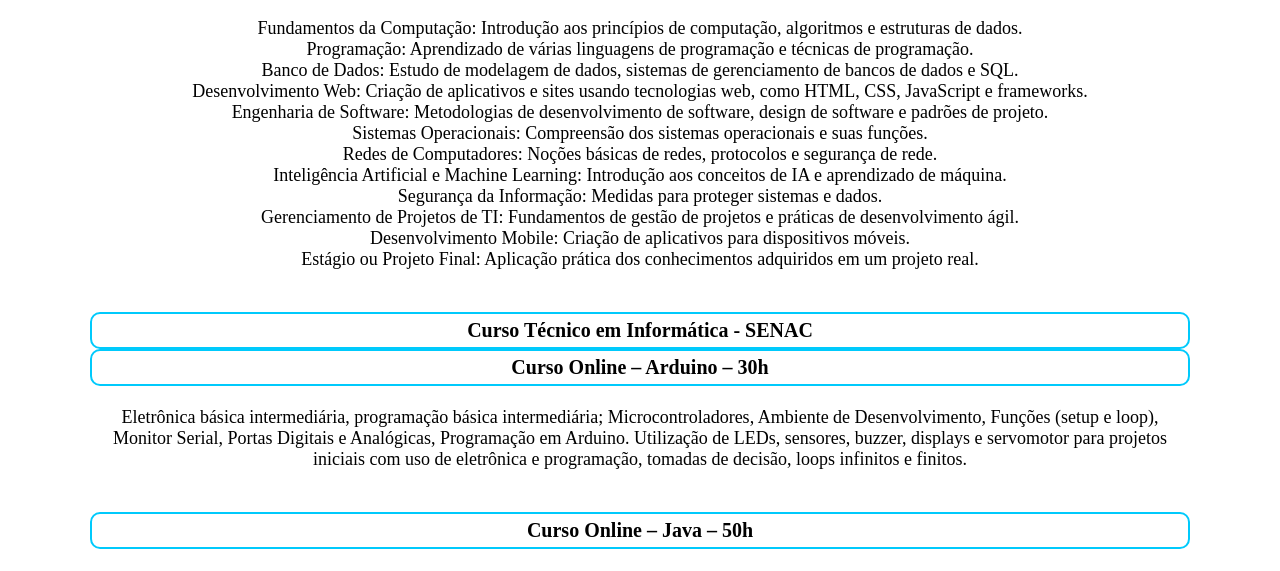
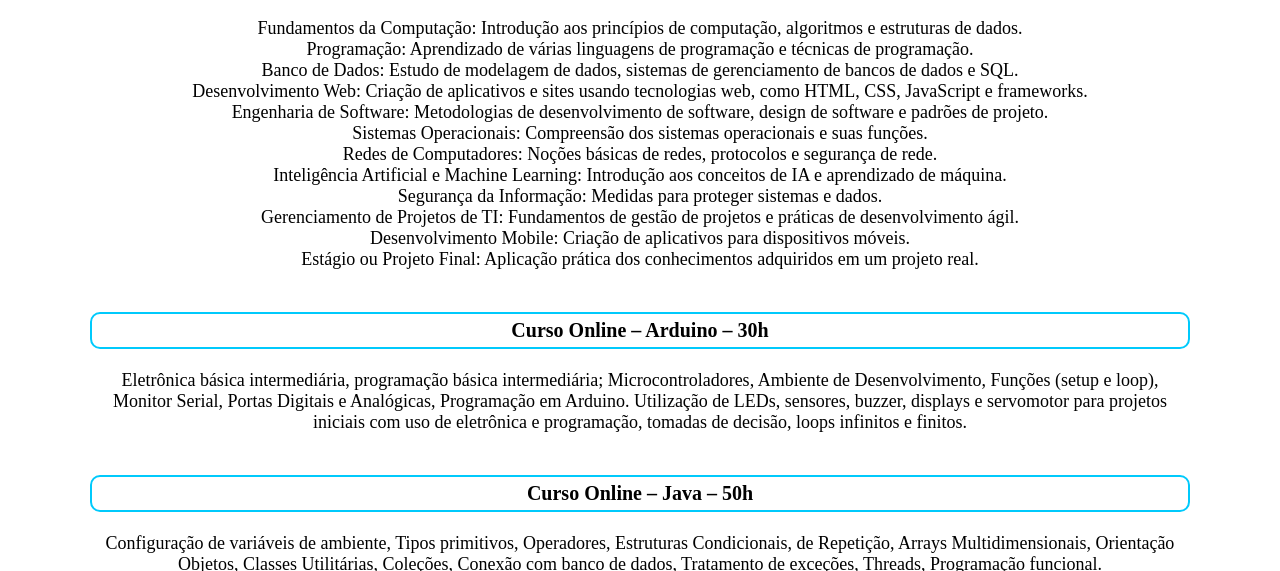
Before and after one commit to GuisSchulz/siteportifolio, a plain HTML site: page formacao.html in a window 1280 px wide. Shown: the part 229-800 px from the top of the page. Drawn offline with Linux system fonts and the light colour scheme; a web font is replaced by a local one.

Commit message:
Update formacao.html

```diff
--- a/formacao.html
+++ b/formacao.html
@@ -52,7 +52,6 @@
                         Estágio ou Projeto Final: Aplicação prática dos conhecimentos adquiridos em um projeto real.<br>
                         </p>
                         <br><br>
-                        <h2>Curso Técnico em Informática - SENAC</h2>
                     <h2>Curso Online – Arduino – 30h</h2>
                     <br>
                     <p>Eletrônica básica intermediária, programação básica intermediária;
```
